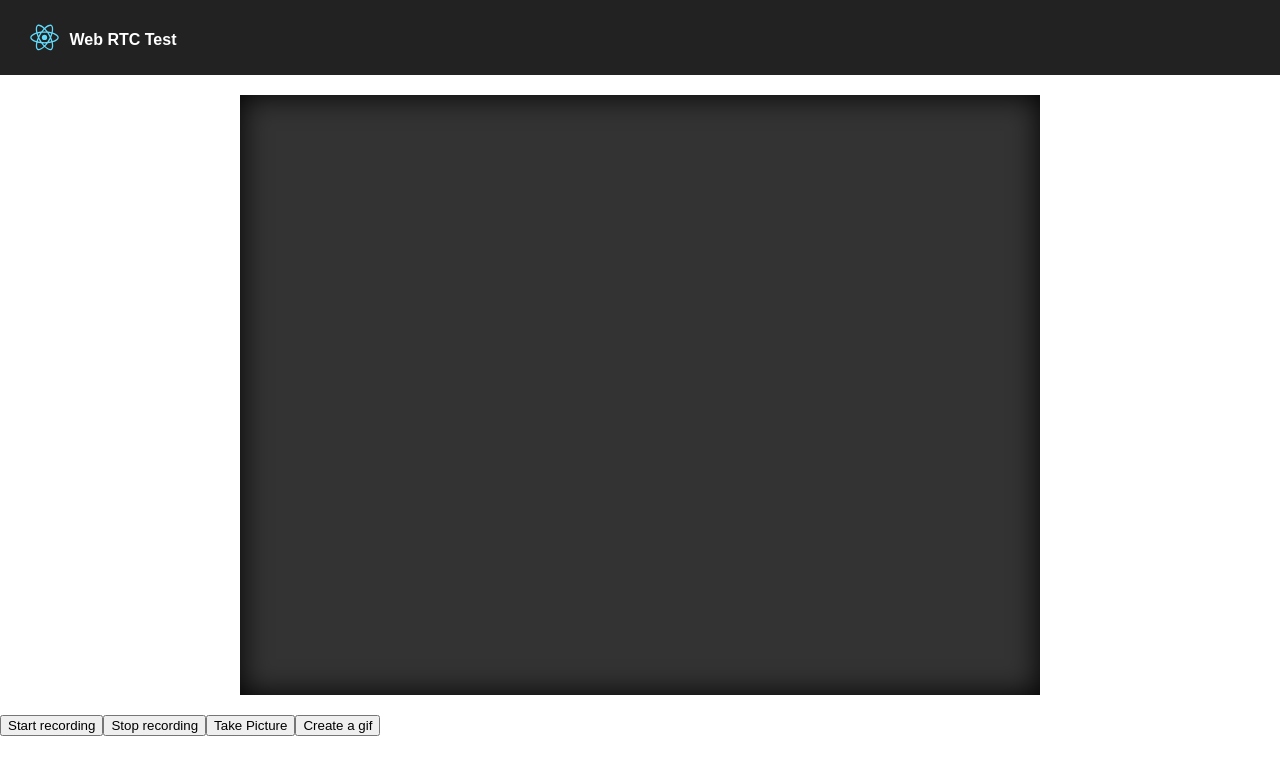
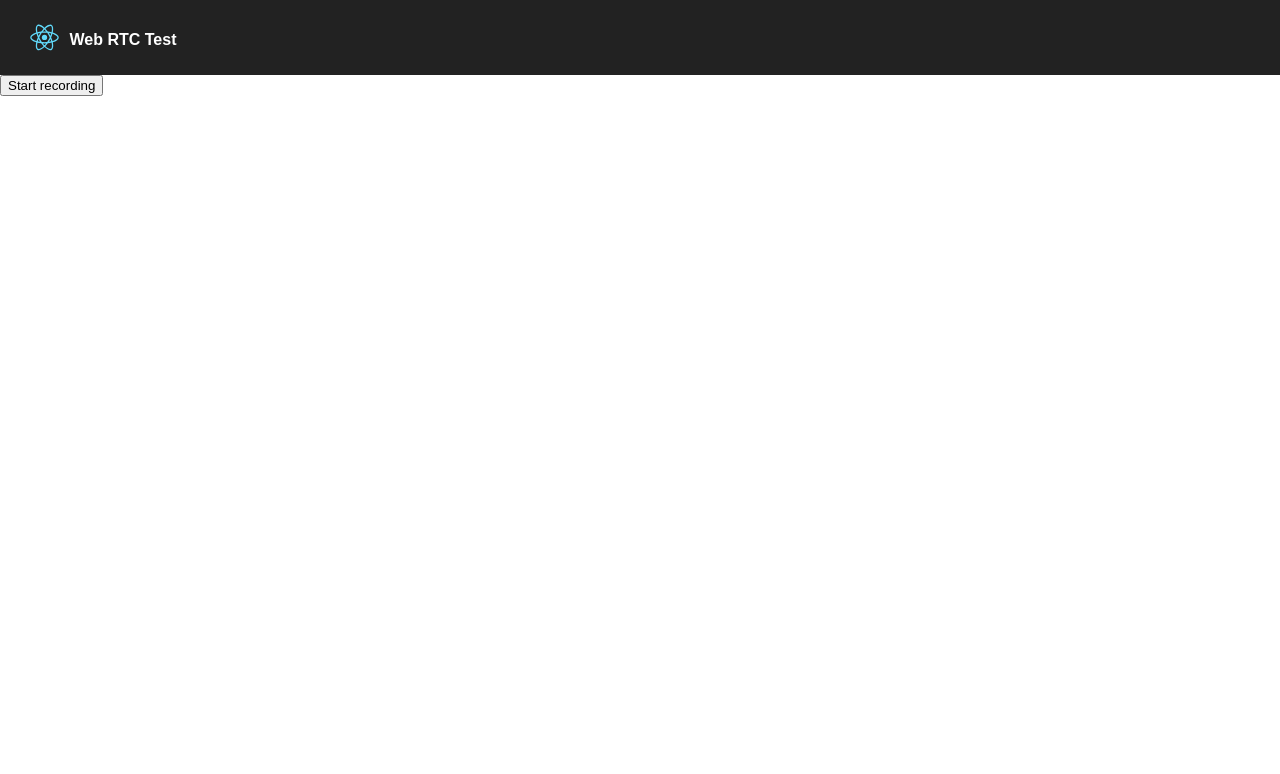
Before and after one commit to BradenLawrence/webrtc-test, a React (Create React App) app: page / in a window 1280 px wide. Shown: the top 774 px of the page. Built offline with nearby package versions, Linux system fonts and the light colour scheme.

Commit message:
add active reducer to allow selectively rendered content

```diff
--- a/src/containers/MediaContainer.js
+++ b/src/containers/MediaContainer.js
@@ -9,10 +9,14 @@ import { StartStream,
 class Media extends Component {
     constructor(props) {
         super(props)
-        this.start      = this.start.bind(this)
-        this.stop       = this.stop.bind(this)
-        this.takePic    = this.takePic.bind(this)
-        this.createGif  = this.createGif.bind(this)
+        this.start          = this.start.bind(this)
+        this.stop           = this.stop.bind(this)
+        this.takePic        = this.takePic.bind(this)
+        this.createGif      = this.createGif.bind(this)
+        this.renderVideo    = this.renderVideo.bind(this)
+        this.renderPlayback = this.renderPlayback.bind(this)
+        this.renderControls = this.renderControls.bind(this)
+        this.renderCanvas   = this.renderCanvas.bind(this)
     }
 
     start(event) {
@@ -32,37 +36,82 @@ class Media extends Component {
 
     createGif(event) {
         event.preventDefault()
-        this.props.GenerateGif(this.props.screenshots)
+        this.props.GenerateGif()
     }
 
-    componentWillReceiveProps(nextProps) {
-        this.video.srcObject = nextProps.stream
+    componentDidUpdate() {
+        if(this.props.active === 'video') {
+            this.video.srcObject = this.props.stream
+        }
+    }
+
+    renderVideo() {
+        if(this.props.active === 'video') {
+            return (
+                <video
+                    ref         = { video => this.video = video }
+                    width       = { this.props.constraints.video.width }
+                    height      = { this.props.constraints.video.height }
+                    autoPlay    = "true"
+                />
+            )
+        }
+    }
+
+    renderPlayback() {
+        if(this.props.active === 'gif') {
+            return ( <img className="playback" src={ this.props.gif } alt='' /> )
+        }
+    }
+
+    renderControls() {
+        if(this.props.active === 'video') {
+            return(
+                <span>
+                    <button onClick = { this.stop      }>Cancel</button>
+                    <button onClick = { this.takePic   }>Take Picture</button>
+                    <button onClick = { this.createGif }>Create a gif</button>
+                </span>
+            )
+        }
+        if(this.props.active === 'gif') {
+            return(
+                <span>
+                    <button>Try Again</button>
+                    <button>Share</button>
+                </span>
+            )
+        }
+        return(
+            <span>
+                <button onClick = { this.start }>Start recording</button>
+            </span>
+        )
+    }
+
+    renderCanvas() {
+        return(
+            <canvas
+                ref         = { canvas => this.canvas = canvas }
+                width       = { this.props.constraints.video.width }
+                height      = { this.props.constraints.video.height }
+            />
+        )
     }
 
     render() {
         return (
             <div>
                 <div className="media-frame">
-                    <video
-                        ref         = { video => this.video = video }
-                        width       = { this.props.constraints.video.width }
-                        height      = { this.props.constraints.video.height }
-                        autoPlay    = "true"
-                    />
+                    { this.renderVideo() }
+                    { this.renderPlayback() }
                 </div>
                 <div className="controls">
-                    <button onClick = { this.start     }>Start recording</button>
-                    <button onClick = { this.stop      }>Stop recording</button>
-                    <button onClick = { this.takePic   }>Take Picture</button>
-                    <button onClick = { this.createGif }>Create a gif</button>
+                    { this.renderControls() }
                 </div>
                 {/* A canvas element must be present to take screenshots, this one is hidden via css. */}
                 <div className="canvas-frame">
-                    <canvas
-                        ref         = { canvas => this.canvas = canvas }
-                        width       = { this.props.constraints.video.width }
-                        height      = { this.props.constraints.video.height }
-                    />
+                    { this.renderCanvas() }
                 </div>
             </div>
         )
@@ -74,7 +123,8 @@ function mapStateToProps(state) {
         stream:         state.stream,
         constraints:    state.constraints,
         screenshots:    state.screenshots,
-        gif:            state.gif
+        gif:            state.gif,
+        active:         state.active
     }
 }
 
--- /dev/null
+++ b/src/reducers/activeReducer.js
@@ -0,0 +1,18 @@
+import { START_STREAM,
+         STOP_STREAM,
+         GENERATE_GIF } from '../actions'
+
+const activeReducer = function(state = null, action) {
+    switch(action.type) {
+        case START_STREAM:
+            return 'video'
+        case STOP_STREAM:
+            return null
+        case GENERATE_GIF:
+            return 'gif'
+        default:
+            return state
+    }
+}
+
+export { activeReducer }
--- a/src/reducers/index.js
+++ b/src/reducers/index.js
@@ -3,12 +3,14 @@ import { streamReducer }        from './streamReducer'
 import { constraintsReducer }   from './constraintsReducer'
 import { screenshotReducer }    from './screenshotReducer'
 import { gifReducer }           from './gifReducer'
+import { activeReducer }        from './activeReducer'
 
 const rootReducer = combineReducers({
     stream:         streamReducer,
     constraints:    constraintsReducer,
     screenshots:    screenshotReducer,
-    gif:            gifReducer
+    gif:            gifReducer,
+    active:         activeReducer
 })
 
 export { rootReducer }
--- a/src/reducers/streamReducer.js
+++ b/src/reducers/streamReducer.js
@@ -5,7 +5,6 @@ const streamReducer = function(state = {}, action) {
         case START_STREAM:
             return action.payload
         case STOP_STREAM:
-            action.payload.getTracks()[0].stop()
             return action.payload
         default:
             return state
```
Also changed, not shown: src/actions/index.js (+2 -1 lines).
